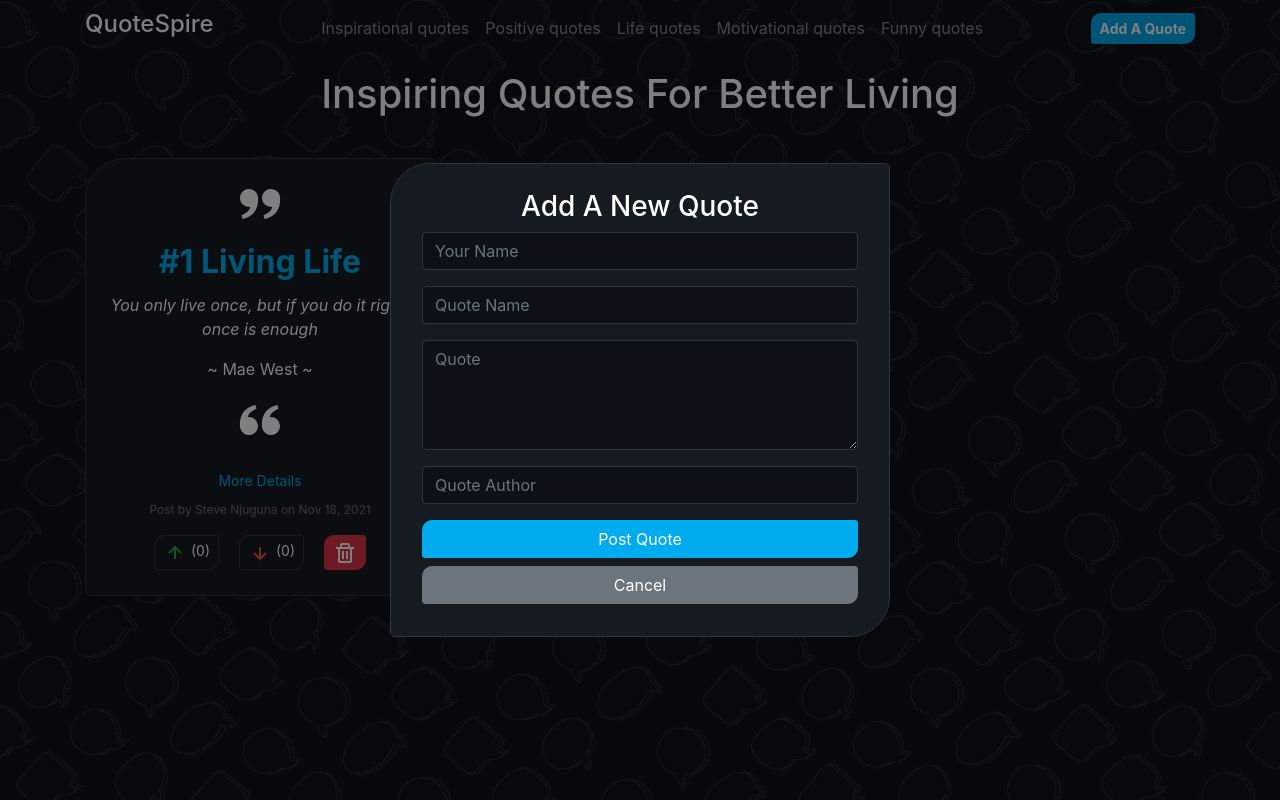
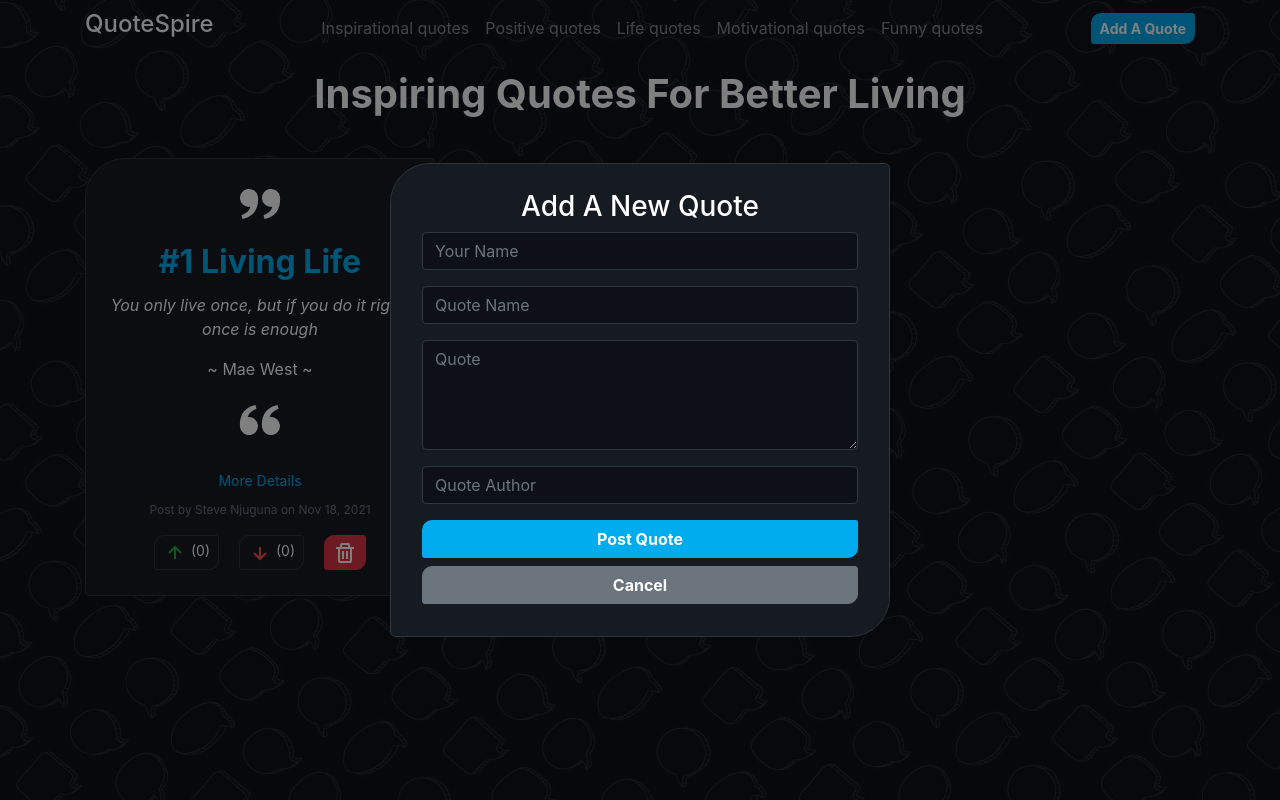
Before and after one commit to steve-njuguna-k/Angular-Quotes-App, an Angular app: page / in a window 1280 px wide. Both pictures are taken after a click on the button "Add A Quote". Built offline with nearby package versions, Linux system fonts and the light colour scheme; a web font is replaced by a local one.

Commit message:
Bolded button text

```diff
--- a/src/app/components/quote-form/quote-form.component.html
+++ b/src/app/components/quote-form/quote-form.component.html
@@ -14,8 +14,8 @@
         </div>
 
         <div class="form-group">
-            <button type="submit" class="btn btn-blue btn-md btn-block">Post Quote</button>
-            <button type="button" class="btn btn-secondary btn-md btn-block" data-dismiss="modal">Cancel</button>
+            <button type="submit" class="btn btn-blue btn-md btn-block"><b>Post Quote</b></button>
+            <button type="button" class="btn btn-secondary btn-md btn-block" data-dismiss="modal"><b>Cancel</b></button>
         </div>
     </form>
 </div>
--- a/src/app/components/quotes/quotes.component.html
+++ b/src/app/components/quotes/quotes.component.html
@@ -31,7 +31,7 @@
     </nav>
 </div>
 <div class="container title-section">
-    <h1 class="text-center">Inspiring Quotes For Better Living</h1>
+    <h1 class="text-center"><b>Inspiring Quotes For Better Living</b></h1>
 </div>
 <div class="container quotes-section">
     <div class="row">
```
